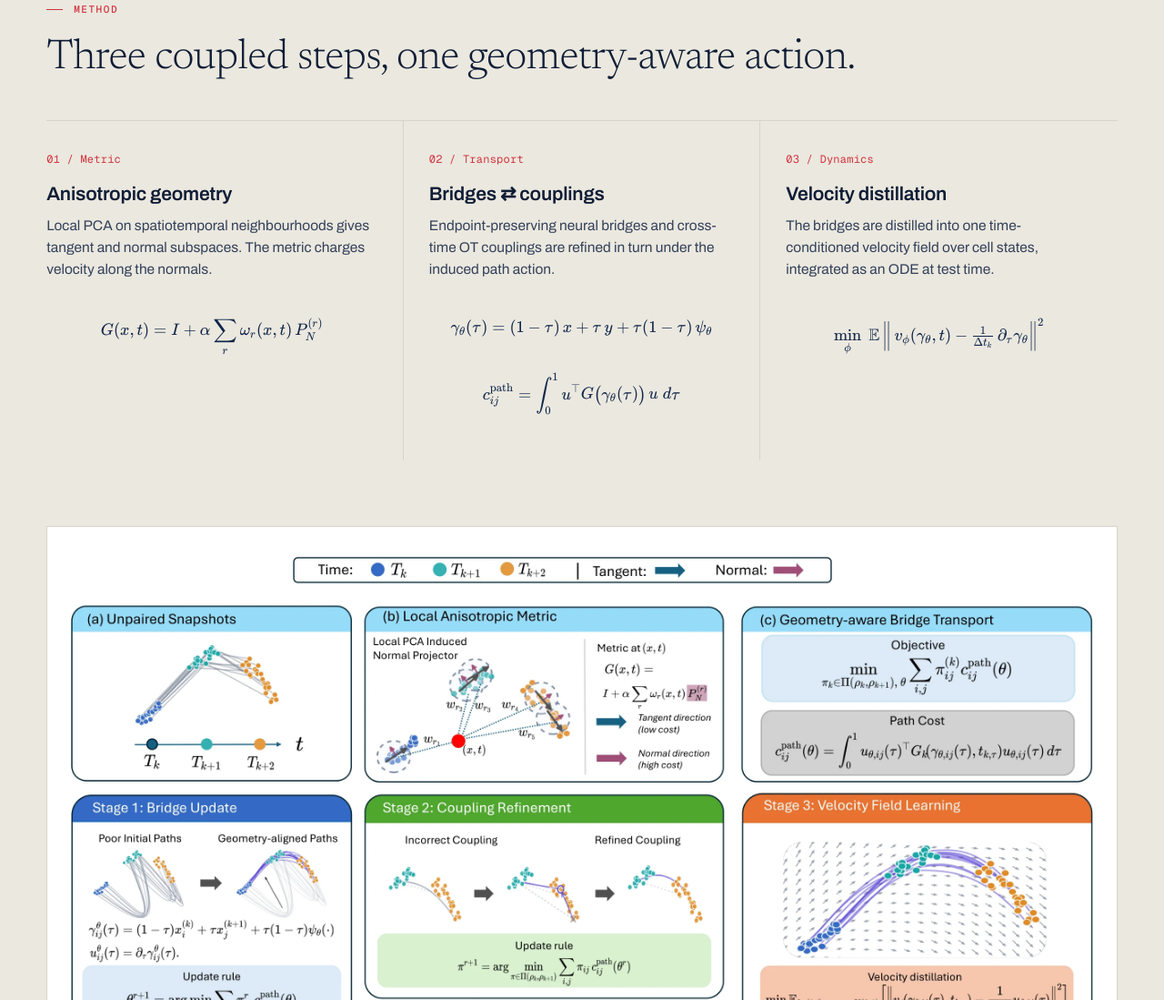
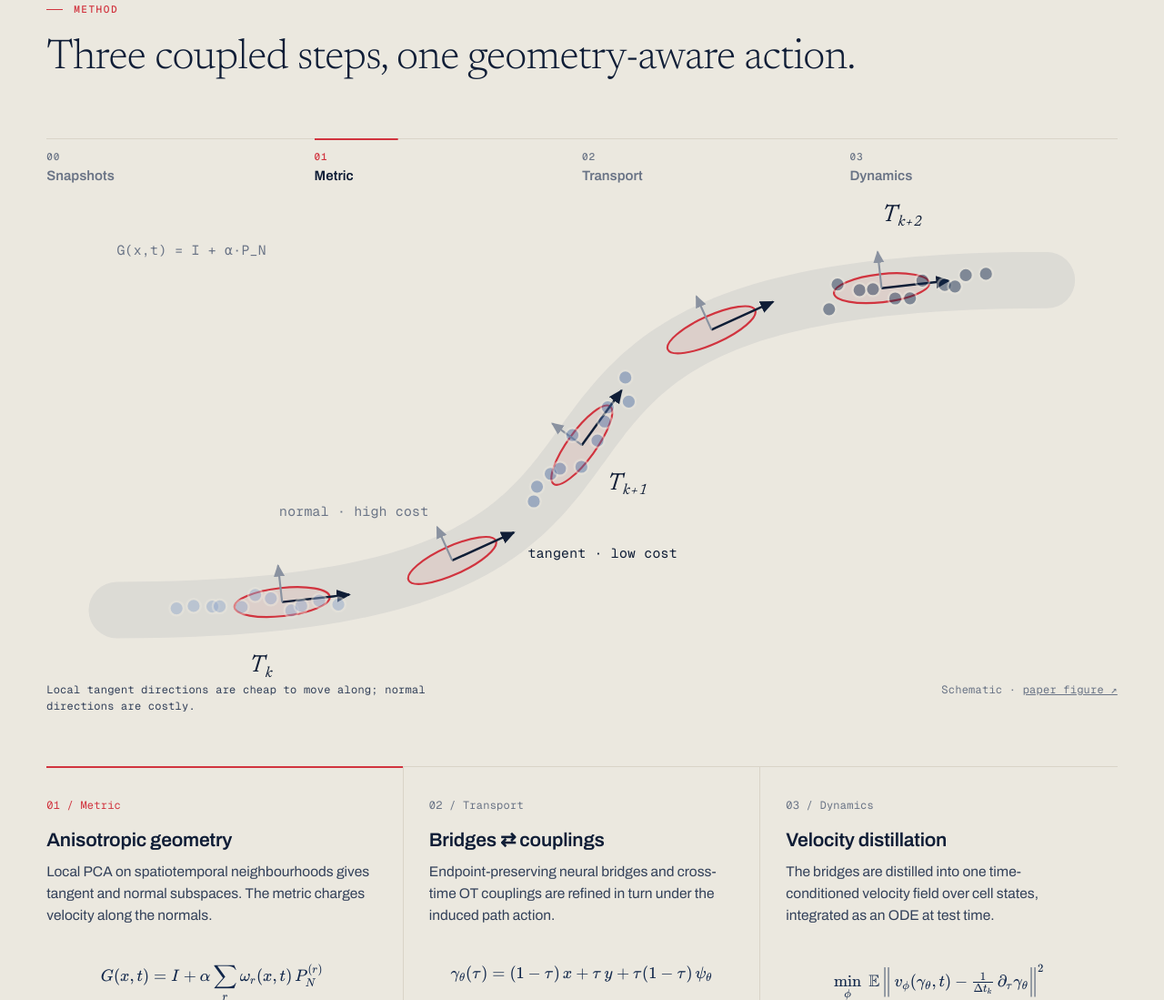
Before and after one commit to AI4Science-WestlakeU/PACE, a plain HTML site: page index.html in a window 1280 px wide. Shown: the part 1600-2699 px from the top of the page at 91% size. Drawn offline with nearby package versions, Linux system fonts and the light colour scheme; animation ran at ten frames a second.

Commit message:
feat: replace pasted Figure 1 with native method overview
Draw the overview in SVG in the page's own style: four stages
(snapshots, anisotropic metric, Euclidean pairings morphing into
manifold-following bridges, velocity field with ODE rollout) that
autoplay in view, switch via tabs, and highlight the matching step
card. The paper figure stays available as a link.

Co-Authored-By: Claude Opus 5.5 <noreply@anthropic.com>

```diff
--- a/css/site.css
+++ b/css/site.css
@@ -191,17 +191,56 @@ section.block { padding: clamp(72px, 11vw, 140px) var(--gutter); }
 /* Method */
 .method { background: var(--paper-2); }
 .steps { display: grid; grid-template-columns: repeat(3, 1fr); border-top: 1px solid var(--rule); margin-top: 40px; }
-.step { padding: 28px 28px 32px 0; border-right: 1px solid var(--rule); min-width: 0; }
+.step { position: relative; padding: 28px 28px 32px 0; border-right: 1px solid var(--rule); min-width: 0; }
 .step + .step { padding-left: 28px; }
 .step:last-child { border-right: 0; }
-.step .n { color: var(--red); }
+.step .n { color: var(--muted); transition: color .4s; }
+.step::before { content: ""; position: absolute; left: 0; right: 0; top: -1px; height: 2px; background: var(--red); transform: scaleX(0); transform-origin: left; transition: transform .6s cubic-bezier(.2, .7, .2, 1); }
+.step.active::before { transform: scaleX(1); }
+.step.active .n { color: var(--red); }
 .step h3 { font: 600 21px/1.2 var(--sans); font-stretch: 112%; margin: 14px 0 10px; letter-spacing: -0.01em; }
 .step p { margin: 0 0 22px; color: var(--ink-2); font-size: 15.5px; }
 .eq { overflow-x: auto; overflow-y: hidden; padding: 4px 0; color: var(--navy); font-size: 15px; scrollbar-width: none; }
 .eq::-webkit-scrollbar { display: none; }
-.figure { margin: clamp(48px, 6vw, 72px) 0 0; }
-.figure .frame { background: #fff; border: 1px solid var(--rule); padding: clamp(10px, 2vw, 26px); }
-.figure figcaption { margin-top: 12px; color: var(--muted); }
+/* Method overview (drawn by js/overview.js; hidden without JS) */
+.overview { display: none; margin: clamp(40px, 5vw, 60px) 0 clamp(36px, 5vw, 56px); }
+.js .overview { display: block; }
+.ov-tabs { display: grid; grid-template-columns: repeat(4, 1fr); border-top: 1px solid var(--rule); }
+.ov-tab {
+  position: relative; text-align: left; background: none; border: 0; cursor: pointer;
+  padding: 14px 12px 10px 0; color: var(--muted); font: 600 15px/1.2 var(--sans); font-stretch: 108%;
+  transition: color .3s;
+}
+.ov-tab .n { display: block; margin-bottom: 6px; font: 500 11px/1 var(--mono); letter-spacing: .08em; }
+.ov-tab::before { content: ""; position: absolute; left: 0; right: 12px; top: -1px; height: 2px; background: var(--red); transform: scaleX(var(--p, 0)); transform-origin: left; }
+.ov-tab:hover { color: var(--ink-2); }
+.ov-tab[aria-selected="true"] { color: var(--ink); }
+.ov-tab[aria-selected="true"] .n { color: var(--red); }
+.ov-tab:focus-visible { outline: 2px solid var(--red); outline-offset: 2px; }
+#ov { display: block; width: 100%; height: auto; margin: 6px 0 4px; overflow: visible; }
+#ov .band { fill: none; stroke: rgba(16, 38, 74, .065); stroke-width: 40; stroke-linecap: round; stroke-linejoin: round; }
+#ov .layer { opacity: 0; transition: opacity .7s ease; }
+#ov .layer.on { opacity: 1; }
+#ov .web { stroke: #8a92a0; stroke-width: .7; stroke-opacity: .16; }
+#ov .glyph { fill: rgba(209, 52, 63, .07); stroke: var(--red); stroke-width: 1.4; }
+#ov .arrow-ink { stroke: var(--ink); stroke-width: 1.6; }
+#ov .arrow-muted { stroke: #8a92a0; stroke-width: 1.4; }
+#ov .bridge { fill: none; stroke-width: 1.5; stroke-linecap: round; }
+#ov .field { stroke: #8a92a0; stroke-width: 1.1; }
+#ov .trail { fill: none; stroke: var(--red); stroke-width: 1.6; stroke-opacity: .55; stroke-linecap: round; }
+#ov .head { fill: var(--red); stroke: var(--paper-2); stroke-width: 1.5; }
+#ov .cell { stroke: var(--paper-2); stroke-width: 1.5; }
+#ov g.dim .cell { opacity: .45; }
+#ov text { font-family: var(--mono); font-size: 9.5px; fill: var(--muted); letter-spacing: .02em; }
+#ov text.ink { fill: var(--ink); }
+#ov text.red { fill: var(--red); }
+#ov text.qm { font-family: var(--serif); font-size: 26px; fill: #8a92a0; }
+#ov text.tlabel { font-family: var(--serif); font-style: italic; font-size: 17px; fill: var(--ink); }
+#ov text.tlabel .sub { font-size: .62em; }
+.ov-foot { display: flex; flex-wrap: wrap; justify-content: space-between; gap: 6px 24px; color: var(--muted); min-height: 2.6em; }
+.ov-foot #ov-cap { color: var(--ink-2); max-width: 64ch; }
+.ov-meta a { color: inherit; }
+.ov-meta a:hover { color: var(--red); }
 
 /* Results */
 .stats { display: grid; grid-template-columns: 1fr 1fr; gap: 0; border-top: 1px solid var(--ink); margin-top: 8px; }
@@ -326,6 +365,12 @@ footer a:hover { color: #fff; }
   .split { grid-template-columns: 1fr; }
 }
 @media (max-width: 640px) {
+  .ov-tab { font-size: 13px; padding-right: 6px; }
+  .ov-tab::before { right: 6px; }
+  #ov .minor { display: none; }
+  #ov text { font-size: 22px; }
+  #ov text.tlabel { font-size: 32px; }
+  #ov text.qm { font-size: 44px; }
   body { font-size: 16px; }
   .nav ul li.hide-sm { display: none; }
   .stats { grid-template-columns: 1fr; }
--- a/index.html
+++ b/index.html
@@ -101,31 +101,37 @@
     <div class="wrap">
       <p class="label reveal">Method</p>
       <p class="lede reveal">Three coupled steps, one geometry-aware action.</p>
+      <figure class="overview reveal" id="overview">
+        <div class="ov-tabs" role="tablist" aria-label="Method stage">
+          <button class="ov-tab" role="tab" type="button" aria-controls="ov"><span class="n">00</span>Snapshots</button>
+          <button class="ov-tab" role="tab" type="button" aria-controls="ov"><span class="n">01</span>Metric</button>
+          <button class="ov-tab" role="tab" type="button" aria-controls="ov"><span class="n">02</span>Transport</button>
+          <button class="ov-tab" role="tab" type="button" aria-controls="ov"><span class="n">03</span>Dynamics</button>
+        </div>
+        <svg id="ov" viewBox="0 0 760 340" role="img" aria-label="Schematic of PACE on three unpaired snapshots along a curved manifold: correspondences are unknown; a local metric makes tangent motion cheap and normal motion costly; straight Euclidean pairings are replaced by re-matched bridges that follow the manifold; a learned velocity field carries cells forward."></svg>
+        <figcaption class="ov-foot mono"><span id="ov-cap"></span><span class="ov-meta">Schematic · <a href="assets/fig1.webp">paper figure ↗</a></span></figcaption>
+      </figure>
       <div class="steps">
-        <div class="step reveal">
+        <div class="step reveal" data-stage="1">
           <span class="n mono">01 / Metric</span>
           <h3>Anisotropic geometry</h3>
           <p>Local PCA on spatiotemporal neighbourhoods gives tangent and normal subspaces. The metric charges velocity along the normals.</p>
           <div class="eq" data-tex="G(x,t)=I+\alpha\sum_r \omega_r(x,t)\,P_N^{(r)}"></div>
         </div>
-        <div class="step reveal">
+        <div class="step reveal" data-stage="2">
           <span class="n mono">02 / Transport</span>
           <h3>Bridges ⇄ couplings</h3>
           <p>Endpoint-preserving neural bridges and cross-time OT couplings are refined in turn under the induced path action.</p>
           <div class="eq" data-tex="\gamma_\theta(\tau)=(1-\tau)\,x+\tau\,y+\tau(1-\tau)\,\psi_\theta"></div>
           <div class="eq" data-tex="c^{\text{path}}_{ij}=\int_0^1 u^{\top} G\big(\gamma_\theta(\tau)\big)\,u\;d\tau"></div>
         </div>
-        <div class="step reveal">
+        <div class="step reveal" data-stage="3">
           <span class="n mono">03 / Dynamics</span>
           <h3>Velocity distillation</h3>
           <p>The bridges are distilled into one time-conditioned velocity field over cell states, integrated as an ODE at test time.</p>
           <div class="eq" data-tex="\min_\phi\;\mathbb{E}\,\Big\|\,v_\phi(\gamma_\theta,t)-\tfrac{1}{\Delta t_k}\,\partial_\tau\gamma_\theta\Big\|^2"></div>
         </div>
       </div>
-      <figure class="figure reveal">
-        <div class="frame"><img src="assets/fig1.webp" alt="PACE overview: unpaired snapshots, local anisotropic metric, geometry-aware bridge transport, and the three stages bridge update, coupling refinement and velocity field learning" width="2488" height="1182" loading="lazy"></div>
-        <figcaption class="mono">Figure 1 · Overview of PACE.</figcaption>
-      </figure>
     </div>
   </section>
 
@@ -190,6 +196,7 @@
 
 <script defer src="https://cdn.jsdelivr.net/npm/katex@0.16.11/dist/katex.min.js"></script>
 <script defer src="js/hero.js"></script>
+<script defer src="js/overview.js"></script>
 <script defer src="js/results.js"></script>
 <script defer src="js/page.js"></script>
 </body>
--- /dev/null
+++ b/js/overview.js
@@ -0,0 +1,243 @@
+// Method overview: a schematic of PACE drawn natively in SVG, in four stages.
+// Toy geometry (not data): three snapshots along a curved manifold.
+(() => {
+  'use strict';
+
+  const svg = document.getElementById('ov');
+  if (!svg) return;
+  const fig = document.getElementById('overview');
+  const cap = document.getElementById('ov-cap');
+  const tabs = [...fig.querySelectorAll('[role="tab"]')];
+  const cards = [...document.querySelectorAll('.step[data-stage]')];
+  const reduceMotion = matchMedia('(prefers-reduced-motion: reduce)').matches;
+  const NS = 'http://www.w3.org/2000/svg';
+
+  const C = { t: ['#93a9cd', '#4f6fa6', '#10264a'], red: '#d1343f', ink: '#0f1d36', muted: '#8a92a0' };
+  const STAGES = [
+    { ms: 3600, cap: 'Unpaired snapshots: which cell became which is never observed.' },
+    { ms: 4000, cap: 'Local tangent directions are cheap to move along; normal directions are costly.' },
+    { ms: 6000, cap: 'Straight Euclidean pairings cut across the bend. PACE re-couples cells along bridges that follow the manifold.' },
+    { ms: 5600, cap: 'The bridges are distilled into one velocity field and integrated as an ODE.' },
+  ];
+
+  // ---------- geometry ----------
+  const P = [[50, 292], [540, 292], [220, 58], [710, 58]];
+  const lerp = (a, b, t) => a + (b - a) * t;
+  const clamp01 = (t) => Math.min(Math.max(t, 0), 1);
+  const smooth = (t) => { t = clamp01(t); return t * t * (3 - 2 * t); };
+  function bez(t) {
+    const u = 1 - t, a = u * u * u, b = 3 * u * u * t, c = 3 * u * t * t, d = t * t * t;
+    return [a * P[0][0] + b * P[1][0] + c * P[2][0] + d * P[3][0], a * P[0][1] + b * P[1][1] + c * P[2][1] + d * P[3][1]];
+  }
+  const M = 600, curve = [], len = [0];
+  for (let i = 0; i <= M; i++) curve.push(bez(i / M));
+  for (let i = 1; i <= M; i++) len.push(len[i - 1] + Math.hypot(curve[i][0] - curve[i - 1][0], curve[i][1] - curve[i - 1][1]));
+  const L = len[M];
+
+  // Point, unit tangent and unit normal at arc-length fraction s.
+  function at(s) {
+    const target = clamp01(s) * L;
+    let lo = 0, hi = M - 1;
+    while (lo < hi) { const mid = (lo + hi + 1) >> 1; if (len[mid] <= target) lo = mid; else hi = mid - 1; }
+    const a = curve[lo], b = curve[lo + 1], f = (target - len[lo]) / (len[lo + 1] - len[lo] || 1);
+    const dx = b[0] - a[0], dy = b[1] - a[1], k = Math.hypot(dx, dy) || 1;
+    const tx = dx / k, ty = dy / k;
+    return { x: lerp(a[0], b[0], f), y: lerp(a[1], b[1], f), tx, ty, nx: ty, ny: -tx };
+  }
+  const pos = (s, n) => { const q = at(s); return [q.x + n * q.nx, q.y + n * q.ny]; };
+
+  let seed = 11;
+  const rng = () => { seed = (seed + 0x6d2b79f5) | 0; let t = Math.imul(seed ^ (seed >>> 15), 1 | seed); t ^= t + Math.imul(t ^ (t >>> 7), 61 | t); return ((t ^ (t >>> 14)) >>> 0) / 4294967296; };
+  const RANGES = [[0.05, 0.22], [0.42, 0.58], [0.78, 0.95]];
+  const N = 11;
+  const cells = RANGES.map(([a, b], k) => Array.from({ length: N }, (_, i) => {
+    const s = a + (b - a) * (i + 0.5 + (rng() - 0.5) * 0.7) / N;
+    const n = (rng() * 2 - 1) * 10;
+    const [x, y] = pos(s, n);
+    return { s, n, k, x, y };
+  }));
+
+  // Couplings between adjacent snapshots: a scrambled start, and the order-preserving refinement.
+  function couplings(A, B) {
+    const scrambled = A.map((_, i) => i);
+    for (let i = scrambled.length - 1; i > 0; i--) { const j = Math.floor(rng() * (i + 1)); [scrambled[i], scrambled[j]] = [scrambled[j], scrambled[i]]; }
+    const byA = A.map((c, i) => i).sort((i, j) => A[i].n - A[j].n);
+    const byB = B.map((c, i) => i).sort((i, j) => B[i].n - B[j].n);
+    const refined = []; byA.forEach((i, r) => { refined[i] = byB[r]; });
+    return A.map((a, i) => ({ a, old: B[scrambled[i]], neu: B[refined[i]] }));
+  }
+  const pairs = [...couplings(cells[0], cells[1]), ...couplings(cells[1], cells[2])];
+
+  // ---------- svg helpers ----------
+  function el(tag, attrs, parent) {
+    const node = document.createElementNS(NS, tag);
+    for (const [k, v] of Object.entries(attrs || {})) node.setAttribute(k, v);
+    if (parent) parent.appendChild(node);
+    return node;
+  }
+  const f1 = (v) => v.toFixed(1);
+  const pathD = (pts) => 'M' + pts.map((p) => `${f1(p[0])},${f1(p[1])}`).join('L');
+  function label(parent, x, y, text, cls, anchor) {
+    const t = el('text', { x: f1(x), y: f1(y), class: cls || '', 'text-anchor': anchor || 'start' }, parent);
+    t.textContent = text;
+    return t;
+  }
+  function tLabel(parent, x, y, sub) {
+    const t = el('text', { x: f1(x), y: f1(y), class: 'tlabel', 'text-anchor': 'middle' }, parent);
+    t.appendChild(document.createTextNode('T'));
+    const s = el('tspan', { class: 'sub', dy: '0.32em' }, t);
+    s.textContent = sub;
+    return t;
+  }
+
+  const defs = el('defs', {}, svg);
+  for (const [id, color] of [['ov-ink', C.ink], ['ov-muted', C.muted], ['ov-red', C.red]]) {
+    const m = el('marker', { id, viewBox: '0 0 10 10', refX: '8', refY: '5', markerWidth: '7', markerHeight: '7', orient: 'auto-start-reverse' }, defs);
+    el('path', { d: 'M0,1 L9,5 L0,9 z', fill: color }, m);
+  }
+
+  // manifold band (support of the data)
+  el('path', { d: pathD(curve.filter((_, i) => i % 6 === 0)), class: 'band' }, svg);
+
+  // ---------- stage 0: unknown correspondences ----------
+  const gWeb = el('g', { class: 'layer' }, svg);
+  for (let k = 0; k < 2; k++) for (const a of cells[k]) for (const b of cells[k + 1]) {
+    el('line', { x1: f1(a.x), y1: f1(a.y), x2: f1(b.x), y2: f1(b.y), class: 'web' }, gWeb);
+  }
+  for (const s of [0.33, 0.67]) {
+    const [x, y] = pos(s, 46);
+    label(gWeb, x, y, '?', 'qm', 'middle');
+  }
+  label(gWeb, 50, 40, 'correspondences unknown', 'note');
+
+  // ---------- stage 1: anisotropic metric ----------
+  const gMetric = el('g', { class: 'layer' }, svg);
+  [0.16, 0.33, 0.5, 0.67, 0.84].forEach((s, idx) => {
+    const q = at(s), ang = Math.atan2(q.ty, q.tx) * 180 / Math.PI;
+    el('ellipse', { cx: f1(q.x), cy: f1(q.y), rx: 34, ry: 10, transform: `rotate(${f1(ang)} ${f1(q.x)} ${f1(q.y)})`, class: 'glyph' }, gMetric);
+    const tip = [q.x + q.tx * 48, q.y + q.ty * 48], ntip = [q.x + q.nx * 26, q.y + q.ny * 26];
+    el('line', { x1: f1(q.x), y1: f1(q.y), x2: f1(tip[0]), y2: f1(tip[1]), class: 'arrow-ink', 'marker-end': 'url(#ov-ink)' }, gMetric);
+    el('line', { x1: f1(q.x), y1: f1(q.y), x2: f1(ntip[0]), y2: f1(ntip[1]), class: 'arrow-muted', 'marker-end': 'url(#ov-muted)' }, gMetric);
+    if (idx === 1) {
+      label(gMetric, tip[0] + 10, tip[1] + 18, 'tangent · low cost', 'note ink minor');
+      label(gMetric, ntip[0] - 6, ntip[1] - 8, 'normal · high cost', 'note minor', 'end');
+    }
+  });
+  label(gMetric, 50, 40, 'G(x,t) = I + α·P_N', 'note');
+
+  // ---------- stage 2: couplings and bridges ----------
+  const gCouple = el('g', { class: 'layer' }, svg);
+  const bridgeEls = pairs.map(() => el('path', { class: 'bridge' }, gCouple));
+  const eucl = label(gCouple, 50, 40, 'Euclidean pairing · r = 0', 'note');
+  const pace = label(gCouple, 50, 40, 'PACE bridges · r = 1, 2, …', 'note red');
+  const TAU = 18;
+  function drawCouplings(alpha) {
+    const g = [lerp(138, 209, alpha), lerp(146, 52, alpha), lerp(160, 63, alpha)].map(Math.round);
+    pairs.forEach((p, i) => {
+      const pts = [];
+      for (let j = 0; j <= TAU; j++) {
+        const t = j / TAU;
+        const straight = [lerp(p.a.x, p.old.x, t), lerp(p.a.y, p.old.y, t)];
+        const bridge = pos(lerp(p.a.s, p.neu.s, t), lerp(p.a.n, p.neu.n, t));
+        pts.push([lerp(straight[0], bridge[0], alpha), lerp(straight[1], bridge[1], alpha)]);
+      }
+      const e = bridgeEls[i];
+      e.setAttribute('d', pathD(pts));
+      e.setAttribute('stroke', `rgb(${g.join(',')})`);
+      e.setAttribute('stroke-dasharray', alpha > 0.98 ? 'none' : `4 ${f1(4 * (1 - alpha) + 0.01)}`);
+      e.setAttribute('stroke-opacity', f1(lerp(0.6, 0.85, alpha)));
+    });
+    eucl.setAttribute('opacity', f1(1 - smooth(alpha * 2)));
+    pace.setAttribute('opacity', f1(smooth(alpha * 2 - 1)));
+  }
+
+  // ---------- stage 3: velocity field ----------
+  const gField = el('g', { class: 'layer' }, svg);
+  for (let gx = 34; gx <= 730; gx += 38) for (let gy = 26; gy <= 316; gy += 38) {
+    let best = 0, bd = Infinity;
+    for (let i = 0; i <= M; i += 4) { const d = (curve[i][0] - gx) ** 2 + (curve[i][1] - gy) ** 2; if (d < bd) { bd = d; best = i; } }
+    const dist = Math.sqrt(bd);
+    if (dist > 72) continue;
+    const q = at(len[best] / L), dn = (gx - q.x) * q.nx + (gy - q.y) * q.ny;
+    let vx = q.tx - (dn / 70) * q.nx, vy = q.ty - (dn / 70) * q.ny;
+    const k = Math.hypot(vx, vy); vx /= k; vy /= k;
+    const h = 7;
+    el('line', { x1: f1(gx - vx * h), y1: f1(gy - vy * h), x2: f1(gx + vx * h), y2: f1(gy + vy * h), class: 'field', 'stroke-opacity': f1(0.12 + 0.5 * (1 - dist / 72)), 'marker-end': 'url(#ov-muted)' }, gField);
+  }
+  const flows = cells[0].map(() => ({ trail: el('path', { class: 'trail' }, gField), head: el('circle', { r: 4.2, class: 'head' }, gField) }));
+  label(gField, 50, 40, 'v_φ(x, t) · ODE rollout', 'note red');
+  const TRAVEL = 0.73;
+  function drawFlow(u) {
+    cells[0].forEach((c, i) => {
+      const pts = [];
+      const steps = Math.max(1, Math.round(u * 40));
+      for (let j = 0; j <= steps; j++) {
+        const t = (j / steps) * u;
+        pts.push(pos(c.s + TRAVEL * t, c.n * (1 - 0.3 * t)));
+      }
+      flows[i].trail.setAttribute('d', pathD(pts));
+      const h = pts[pts.length - 1];
+      flows[i].head.setAttribute('cx', f1(h[0])); flows[i].head.setAttribute('cy', f1(h[1]));
+    });
+  }
+
+  // ---------- cells (always on top) ----------
+  const gCells = el('g', {}, svg);
+  cells.forEach((group, k) => {
+    for (const c of group) el('circle', { cx: f1(c.x), cy: f1(c.y), r: 5, fill: C.t[k], class: 'cell' }, gCells);
+    const mid = at((RANGES[k][0] + RANGES[k][1]) / 2);
+    const out = k === 2 ? -1 : 1; // labels sit below the curve, except on the top arm
+    tLabel(gCells, mid.x - mid.nx * 40 * out, mid.y - mid.ny * 40 * out + (k === 2 ? -6 : 8), ['k', 'k+1', 'k+2'][k]);
+  });
+
+  // ---------- playback ----------
+  const layers = [gWeb, gMetric, gCouple, gField];
+  let stage = 0, start = 0, auto = !reduceMotion, visible = false;
+
+  function show(i, now) {
+    stage = i; start = now;
+    layers.forEach((g, k) => g.classList.toggle('on', k === i));
+    tabs.forEach((t, k) => { t.setAttribute('aria-selected', String(k === i)); t.tabIndex = k === i ? 0 : -1; if (k !== i) t.style.setProperty('--p', 0); });
+    cards.forEach((c) => c.classList.toggle('active', Number(c.dataset.stage) === i));
+    cap.textContent = STAGES[i].cap;
+    gCells.classList.toggle('dim', i === 1);
+  }
+
+  function frame(now) {
+    const t = now - start;
+    if (stage === 2) drawCouplings(reduceMotion ? 1 : smooth((t - 1200) / 2200));
+    if (stage === 3) drawFlow(reduceMotion ? 1 : smooth(((t - 400) % 5600) / 3800));
+    if (auto) {
+      const p = clamp01(t / STAGES[stage].ms);
+      tabs[stage].style.setProperty('--p', p.toFixed(3));
+      if (p >= 1) show((stage + 1) % STAGES.length, now);
+    }
+  }
+
+  function loop(now) {
+    if (visible) frame(now);
+    requestAnimationFrame(loop);
+  }
+
+  tabs.forEach((tab, i) => {
+    tab.addEventListener('click', () => { auto = false; show(i, performance.now()); tab.style.setProperty('--p', 1); });
+    tab.addEventListener('keydown', (e) => {
+      const d = e.key === 'ArrowRight' ? 1 : e.key === 'ArrowLeft' ? -1 : 0;
+      if (!d) return;
+      e.preventDefault();
+      const next = (stage + d + STAGES.length) % STAGES.length;
+      tabs[next].focus(); tabs[next].click();
+    });
+  });
+
+  new IntersectionObserver(([e]) => {
+    const was = visible; visible = e.isIntersecting;
+    if (visible && !was) start = performance.now(); // restart the current stage when scrolled into view
+  }, { threshold: 0.25 }).observe(fig);
+
+  drawCouplings(0);
+  drawFlow(0);
+  show(0, performance.now());
+  if (reduceMotion) { drawCouplings(1); drawFlow(1); tabs.forEach((t) => t.style.setProperty('--p', 1)); }
+  requestAnimationFrame(loop);
+})();
```
